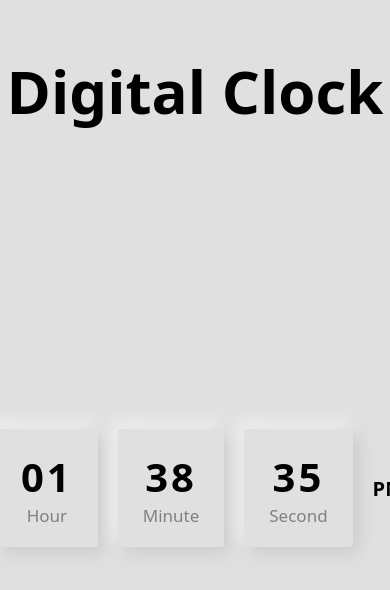
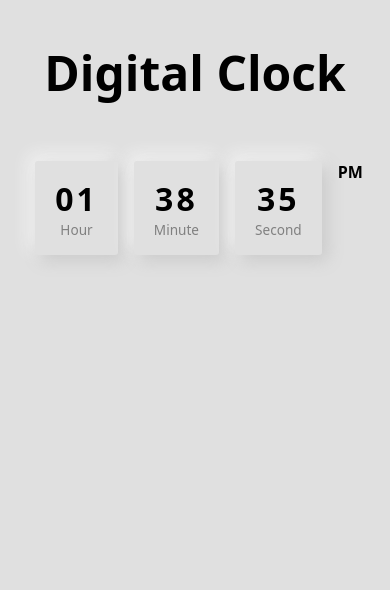
Before and after one commit to badaruddinomar/DigitalClock_Project, a plain HTML site: page index.html in a window 390 px wide. Drawn offline with Linux system fonts and the light colour scheme.

Commit message:
responsive code added

```diff
--- a/style.css
+++ b/style.css
@@ -24,10 +24,11 @@ body {
 }
 .container {
   display: flex;
-  align-items: center;
+  align-items: flex-start;
   justify-content: center;
   width: 100%;
   height: 100%;
+  margin: 7rem 0;
 }
 .container div {
   display: flex;
@@ -61,3 +62,27 @@ span {
   font-weight: bold;
   margin-left: 1rem;
 }
+
+@media (max-width: 1000px) {
+  html {
+    font-size: 60%;
+  }
+}
+
+@media (max-width: 700px) {
+  html {
+    font-size: 55%;
+  }
+}
+
+@media (max-width: 500px) {
+  html {
+    font-size: 50%;
+  }
+}
+
+@media (max-width: 350px) {
+  html {
+    font-size: 40%;
+  }
+}
```
